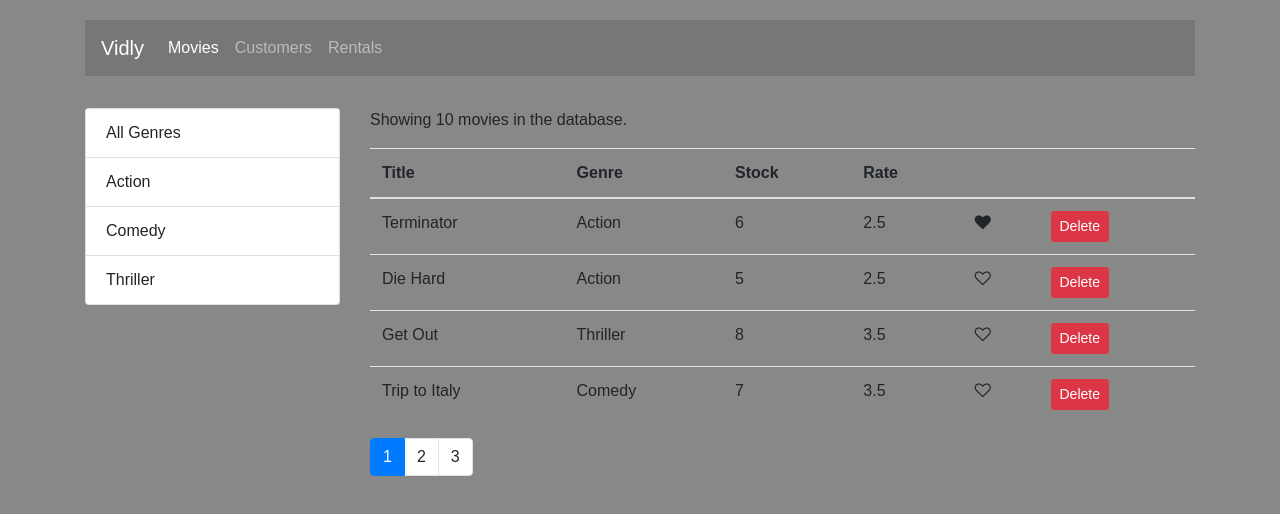
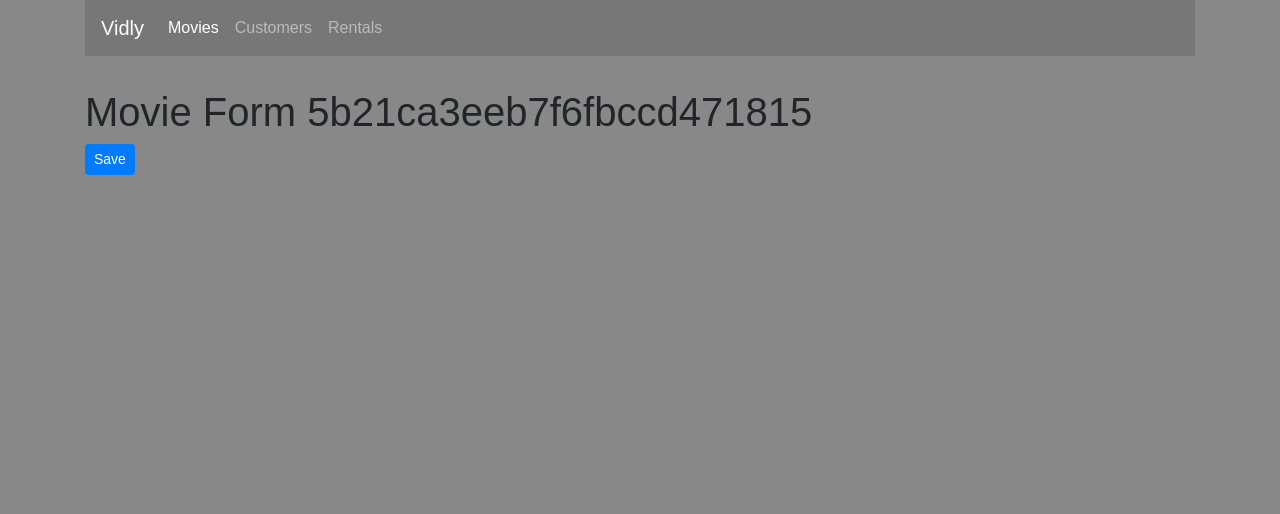
Before and after one commit to jordanmor/react-movie-list, a React (Create React App) app: page /movies/5b21ca3eeb7f6fbccd471815 in a window 1280 px wide. Shown: the top 514 px of the page. Built offline with nearby package versions, Linux system fonts and the light colour scheme.

Commit message:
Add MovieForm component / Refactor code

```diff
--- a/src/App.js
+++ b/src/App.js
@@ -1,9 +1,11 @@
 import React, { Component } from 'react';
 import { Switch, Route, Redirect } from 'react-router-dom';
 import NavBar from './components/navbar';
+import MovieForm from './components/movieForm';
 import Movies from './components/movies';
 import Customers from './components/customers';
 import Rentals from './components/rentals';
+import NotFound from './components/notFound';
 
 class App extends Component {
   render() {
@@ -11,10 +13,13 @@
       <main className="container">
         <NavBar />
         <Switch>
+          <Route path='/movies/:id' component={MovieForm}/>
           <Route path='/movies' component={Movies}/>
           <Route path='/customers' component={Customers}/>
           <Route path='/rentals' component={Rentals}/>
-          <Redirect to='/movies' />
+          <Route path="/not-found" component={NotFound}></Route>
+          <Redirect exact from='/' to='/movies' />
+          <Redirect to='/not-found' />
         </Switch>
       </main>
     );
--- /dev/null
+++ b/src/components/movieForm.js
@@ -0,0 +1,18 @@
+import React from 'react';
+import { Link } from 'react-router-dom';
+
+const MovieForm = ({ match, history }) => {
+  return (
+    <div>
+      <h1>Movie Form {match.params.id}</h1>
+      <button
+        className="btn btn-primary btn-sm"
+        onClick={() => history.push("/movies")}
+        >
+        Save
+      </button>
+    </div>
+   );
+}
+
+export default MovieForm;
--- a/src/components/moviesTable.js
+++ b/src/components/moviesTable.js
@@ -1,4 +1,5 @@
 import React from 'react';
+import { Link } from 'react-router-dom';
 import Like from './common/like';
 
 const MoviesTable = props => {
@@ -19,7 +20,7 @@
       <tbody>
         {movies.map(movie => (
           <tr key={movie._id}>
-            <td>{movie.title}</td>
+            <td><Link to={`/movies/${movie._id}`} >{movie.title}</Link></td>
             <td>{movie.genre.name}</td>
             <td>{movie.numberInStock}</td>
             <td>{movie.dailyRentalRate}</td>
--- a/src/components/navbar.js
+++ b/src/components/navbar.js
@@ -1,10 +1,10 @@
 import React from 'react';
-import { NavLink } from 'react-router-dom';
+import { Link, NavLink } from 'react-router-dom';
 
 const NavBar = () => {
   return (
     <nav className="navbar navbar-expand-lg navbar-dark">
-      <a className="navbar-brand" href="#">Vidly</a>
+      <Link className="navbar-brand" to="/">Vidly</Link>
       <button className="navbar-toggler" type="button" data-toggle="collapse" data-target="#navbarNav" aria-controls="navbarNav" aria-expanded="false" aria-label="Toggle navigation">
         <span className="navbar-toggler-icon"></span>
       </button>
--- a/src/index.css
+++ b/src/index.css
@@ -4,7 +4,6 @@
 
 body {
   margin: 0;
-  padding: 20px;
   font-family: sans-serif;
   background-color: #888;
 }
```
Also changed, not shown: src/components/notFound.js (renamed from src/components/not-found.js).
